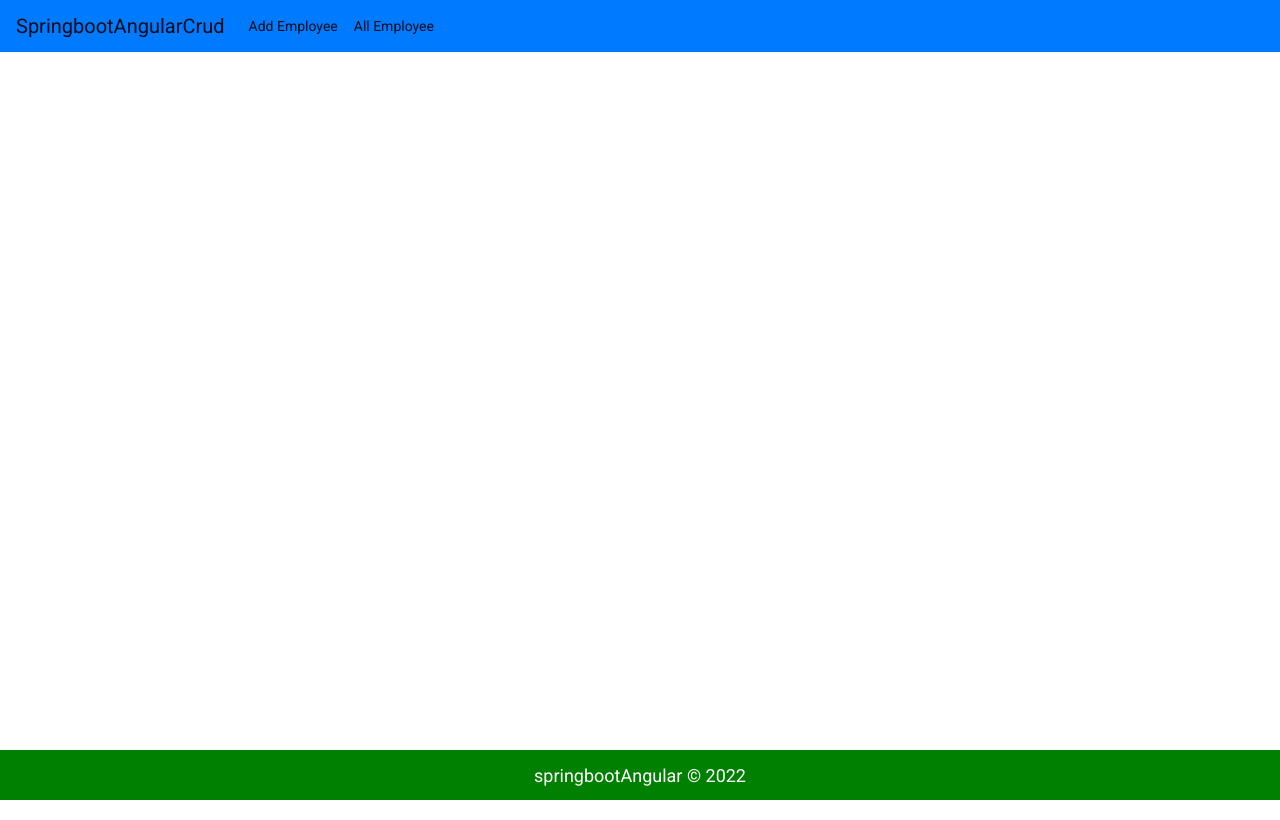
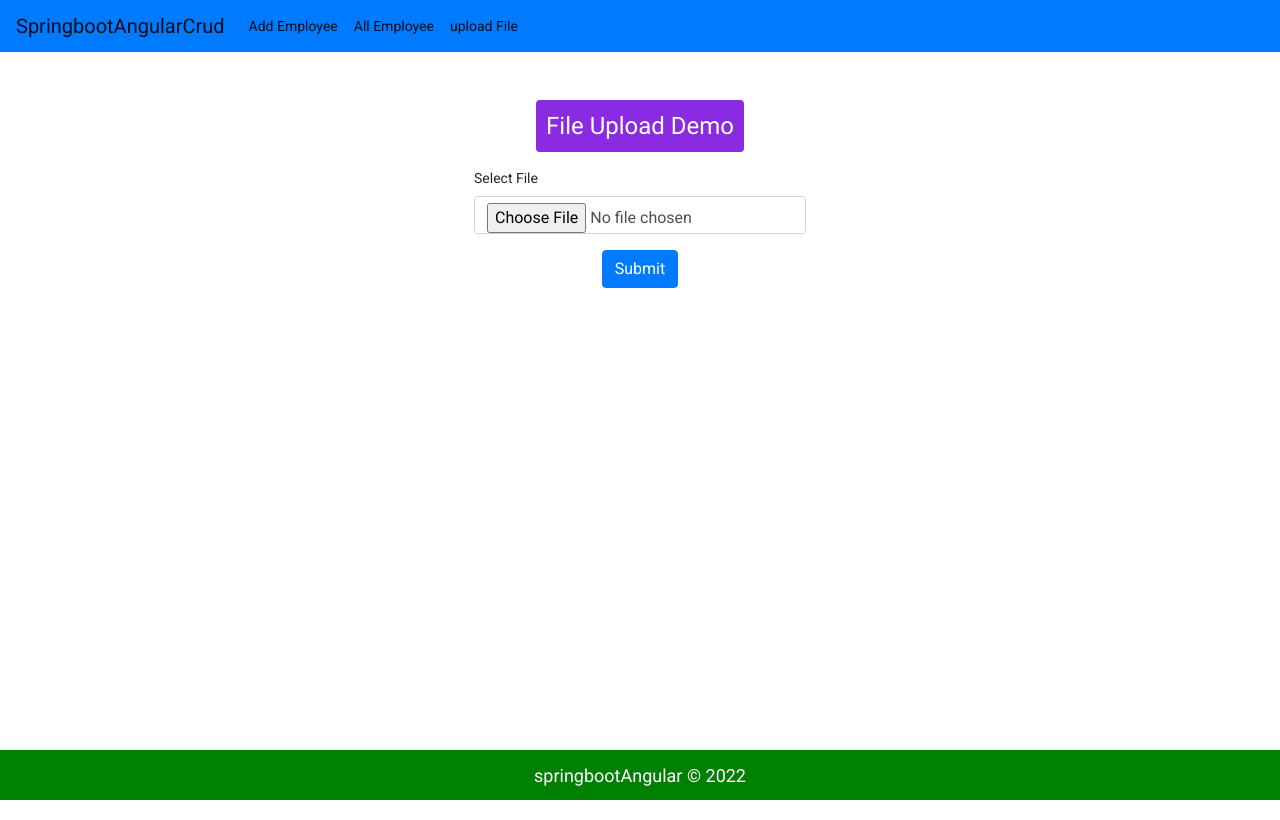
Before and after one commit to Abrarkhan-786/angular-springboot-mysql, an Angular app: page /fileUploading in a window 1280 px wide. Before the commit this address led to /. Built offline with nearby package versions, Linux system fonts and the light colour scheme.

Commit message:
file upload ui

```diff
--- a/src/app/app-routing.module.ts
+++ b/src/app/app-routing.module.ts
@@ -12,6 +12,10 @@ const routes: Routes = [
   { path: 'addEmployee', component: CreateEmployeeComponent},
   { path: 'editEmployee', component: EditEmployeeComponent },
   { path: 'viewEmployee', component: ViewEmployeeComponent},
+  {
+    path      : 'fileUploading',
+    loadChildren: () => import('./file-upload/upload-file/upload-file.module').then(m => m.UploadFileModule),
+},
 ];
 
 @NgModule({
--- a/src/app/component/header/header.component.html
+++ b/src/app/component/header/header.component.html
@@ -12,6 +12,9 @@
         <li class="nav-item active">
           <a class="nav-link" routerLink="/allEmployee">All Employee</a>
         </li>
+        <li class="nav-item active">
+          <a class="nav-link" routerLink="/fileUploading">upload File</a>
+        </li>
       </ul>
     </div>
   </nav>
--- a/src/app/create-employee/create-employee.component.html
+++ b/src/app/create-employee/create-employee.component.html
@@ -52,12 +52,22 @@
                     {{MESSAGE.SALRY_PATTERN}}
                 </mat-error>
             </mat-form-field>
-
             <div class="pt-2 pl-3">
                 <mat-label>Is Employee Senior</mat-label>
                 <mat-slide-toggle class="ml-2" [checked]="true" name="isSenior" formControlName="isSenior">
                 </mat-slide-toggle>
             </div>
+        </div>
+
+        <div [hidden]="true">
+            <div class="form-group mb-3">
+                <label style="display:block; text-align:left;" >Choose Document</label>
+                   <input class="form-control form-control-lg mb-1" (change)="getFile($event)" placeholder="document" type="file" id="formFile"  name="document">
+                   <span style="display:block; text-align:left;" class="text-danger " *ngIf="employeeForm.controls.document.touched && employeeForm.controls.document.invalid">Please upload file</span>
+            </div>
+        </div>
+        <div>
+
         </div>
         <div class="d-flex justify-content-start">
             <div class="">
--- a/src/app/create-employee/create-employee.component.ts
+++ b/src/app/create-employee/create-employee.component.ts
@@ -22,13 +22,14 @@ export class CreateEmployeeComponent implements OnInit {
     private snackbarService:SnackbarService,
 
   ) { }
-
+  model=new Employee();
     employeeForm= new FormGroup({
     id:new FormControl('',[]),
     name:new FormControl('',[Validators.required,Validators.pattern(regix_patterns.ONLY_ALPHABETS)]),
     email:new FormControl('',[Validators.required,Validators.pattern(regix_patterns.EMAIL)]),
     department:new FormControl('',[Validators.required,Validators.pattern(regix_patterns.ONLY_ALPHA_NUMERIC_WITH_SPACE)]),
     salary:new FormControl('',[Validators.required,Validators.pattern(regix_patterns.ONLY_NUMERIC_FLOAT)]),
+    document:new FormControl('',[Validators.required]),
     isSenior:new FormControl('',[])
   })
 
@@ -40,25 +41,44 @@ export class CreateEmployeeComponent implements OnInit {
       this.employeeForm.markAllAsTouched();
       return;
     }
-    const model=new Employee();
-    model.id=this.employeeForm.value.id?Number(this.employeeForm.value.id):null;
-    model.name=(this.employeeForm.value.name)?this.employeeForm.value.name:null;
-    model.department=(this.employeeForm.value.department)?this.employeeForm.value.department:null;
-    model.salary=(this.employeeForm.value.salary)?Number(this.employeeForm.value.salary):null
-    model.email=(this.employeeForm.value.email)?this.employeeForm.value.email:null;
-    model.isSenior=Boolean(this.employeeForm.value.isSenior)
-    console.log(model)
 
-    this.service.saveEmployee(model).subscribe((data) => {
-      if (data != null && data != undefined && data.status == HttpStatus.SUCCESS) {
-          this.snackbarService.openSucessSnackBar(data.message,this.backurl)
-           }else{
-            this.snackbarService.openErrorSnackBar(data.message)
-           }
-     });
+    this.model.id=this.employeeForm.value.id?Number(this.employeeForm.value.id):null;
+    this.model.name=(this.employeeForm.value.name)?this.employeeForm.value.name:null;
+    this.model.department=(this.employeeForm.value.department)?this.employeeForm.value.department:null;
+    this.model.salary=(this.employeeForm.value.salary)?Number(this.employeeForm.value.salary):null
+    this.model.email=(this.employeeForm.value.email)?this.employeeForm.value.email:null;
+    this.model.isSenior=Boolean(this.employeeForm.value.isSenior)
+    console.log(this.model)
+
+    // this.service.saveEmployee(this.model).subscribe((data) => {
+    //   if (data != null && data != undefined && data.status == HttpStatus.SUCCESS) {
+    //       this.snackbarService.openSucessSnackBar(data.message,this.backurl)
+    //        }else{
+    //         this.snackbarService.openErrorSnackBar(data.message)
+    //        }
+    //  });
   }
 
   resetForm(){
     this.employeeForm.reset();
   }
+  getFile(e:any){
+    const allowedExtension:{[key:string]:any}={"png":true,"jpeg":true,"docx":true}
+    let extension:boolean=false
+    console.log(e.target.files);
+    if(e.target.files[0].size/1024/1024>10){
+      alert("10 mb file is allowed");
+      return;
+    }
+      let name=e.target.files[0].name.split(".").pop();
+      extension=allowedExtension[name];
+      if(!extension){
+        alert("Please upload "+Object.keys(allowedExtension)+ "upload file");
+        return;
+      }
+
+      this.employeeForm.controls["document"].setValue(e.target.files[0].name);
+      this.model.document=e.target.files[0];
+
+  }
 }
--- a/src/app/employee.ts
+++ b/src/app/employee.ts
@@ -5,6 +5,7 @@ export class Employee{
     email!:string|null;
     salary!:number|null;
     isSenior!:boolean;
+    document!:File;
 
 
 }
--- /dev/null
+++ b/src/app/file-upload/upload-file.service.ts
@@ -0,0 +1,25 @@
+import { HttpClient } from '@angular/common/http';
+import { Injectable } from '@angular/core';
+import { Observable } from 'rxjs';
+import { environment } from 'src/environments/environment';
+
+@Injectable({
+  providedIn: 'root'
+})
+export class UploadFileService {
+
+  constructor(public http: HttpClient) {
+
+  }
+  backenedUrl = environment.BACKEND_URL;
+  uploadAttachment(data: any):Observable<any> {
+    const url = this.backenedUrl + 'attachment/uploadAttachment';
+    return this.http.post(url, data)
+  }
+
+
+  downloadAttachment(id: number):Observable<any>{
+    const url = this.backenedUrl + 'attachment/downloadAttachment/' + id;
+    return this.http.get(url)
+  }
+}
--- /dev/null
+++ b/src/app/file-upload/upload-file/upload-file.component.css
@@ -0,0 +1,18 @@
+.heading{
+    display: inline-block;
+    background: blueviolet;
+    padding:10px;
+    color:white;
+    box-shadow: 2px ,2px, 5px grey;
+    border-radius: 4px;
+}
+.form-container{
+    display: flex;
+    flex-direction: column;
+    justify-content: center;
+    align-items: center;
+    padding: 2rem;
+    width:50%;
+    margin:20px auto;
+
+}
--- /dev/null
+++ b/src/app/file-upload/upload-file/upload-file.component.html
@@ -0,0 +1,15 @@
+<div class="form-container">
+    <h1 class="mt-5 heading">File Upload Demo</h1>
+    <form [formGroup]="myForm" (ngSubmit)="upload()">
+        <div class="mb-3">
+            <label for="formFile" class="form-label">Select File</label>
+            <input (change)="onFileChange($event)" class="form-control" type="file" id="formFile" formControlName="file">
+        </div>
+        <div >
+            <img [src]="getSantizeUrl(imageSrc)" *ngIf="imageSrc" style="height: 200px; width:350px">
+        </div>
+        <div class="text-center mt-2">
+            <button type="submit" class="btn btn-primary ">Submit</button>
+        </div>
+      </form>
+</div>
--- /dev/null
+++ b/src/app/file-upload/upload-file/upload-file.component.ts
@@ -0,0 +1,90 @@
+import { ChangeDetectorRef, Component, OnInit, ViewChild } from '@angular/core';
+import { FormBuilder, FormControl, FormGroup, Validators } from '@angular/forms';
+import { DomSanitizer } from '@angular/platform-browser';
+import { Router } from '@angular/router';
+import { SnackbarService } from 'src/app/common/utility/snackbar.service';
+import { HttpStatus } from 'src/app/constant/enum';
+import { UploadFileService } from '../upload-file.service';
+
+@Component({
+  selector: 'app-upload-file',
+  templateUrl: './upload-file.component.html',
+  styleUrls: ['./upload-file.component.css']
+})
+export class UploadFileComponent implements OnInit {
+  constructor(
+    private sanitizer: DomSanitizer,
+    private service:UploadFileService,
+    private snackbarService:SnackbarService,
+    private router:Router,
+    private _changeDetectorRef: ChangeDetectorRef,
+    ) { }
+
+  imageSrc!: string|null;
+  selectedFile!:any
+  @ViewChild('formFile')
+  myVar1: any;
+  myForm = new FormGroup({
+    file: new FormControl(null, [Validators.required]),
+    fileSource: new FormControl<any>(null, [Validators.required])
+  });
+
+  public getSantizeUrl(url : string) {
+    return this.sanitizer.bypassSecurityTrustUrl(url);
+}
+
+
+  ngOnInit(): void {
+  }
+
+  get f(){
+    return this.myForm.controls;
+  }
+
+  onFileChange(event:any) {
+    const reader = new FileReader();
+
+    if(event.target.files && event.target.files.length) {
+      console.log(event.target.files)
+      const [file] = event.target.files;
+      [this.selectedFile]=event.target.files
+      reader.readAsDataURL(file);//read file as data url
+      console.log(file)
+
+      reader.onload = () => { // called once readAsDataURL is completed
+
+        this.imageSrc = reader.result as string; //returns file content
+
+        this.myForm.patchValue({
+          fileSource: reader.result,
+        });
+
+      };
+
+    }
+  }
+
+  upload(){
+    const file = new FormData();
+    file.append("file",this.selectedFile,this.selectedFile.name);
+    this.service.uploadAttachment(file).subscribe(data=>{
+      if(data!=null && data.reponse!=null && data.status==HttpStatus.SUCCESS){
+        // this.myForm.reset();
+        // this.imageSrc=null;
+        //this.router.navigateByUrl("fileUploading")
+       // this.myVar1.nativeElement.value = '';
+        //this.imageSrc="";
+       // this._changeDetectorRef.detectChanges();
+       //location.reload;
+        this.snackbarService.openSucessSnackBar(data.message,"");
+
+      }else{
+        this.snackbarService.openErrorSnackBar(data.message)
+      }
+    })
+
+    console.log(this.myForm.value);
+
+  }
+
+}
```
Also changed, not shown: src/app/app.module.ts (+2 -5 lines), src/app/file-upload/upload-file/upload-file.module.ts (added, +41 -0 lines), 2 other files (tests, documents, lock files or other folders).
